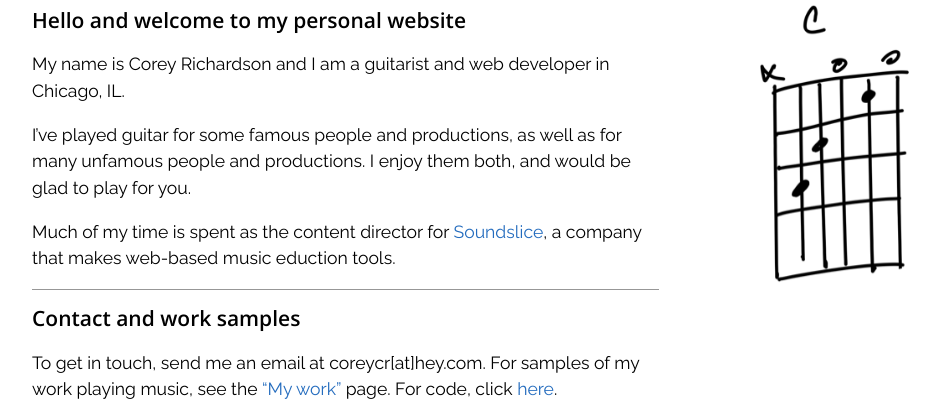
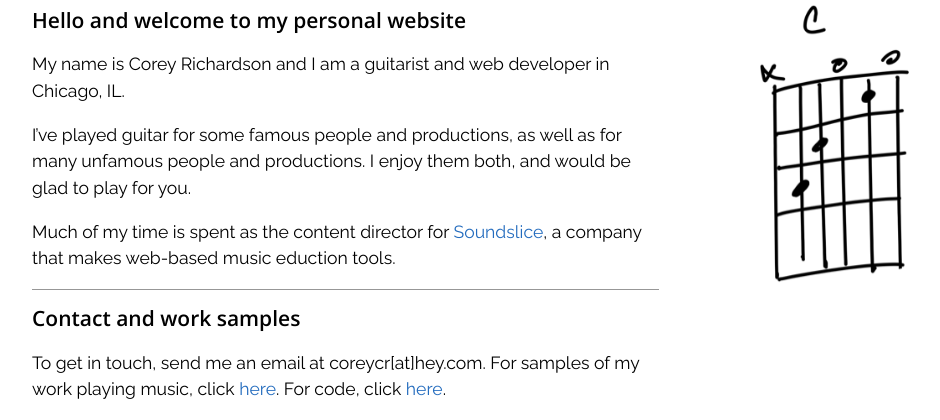
Before and after one commit to thecaprad/coreyguitar, a Django app: template website/templates/website/home.html in a window 1280 px wide. Shown: the part 525-945 px from the top of the page, without its empty margins (160-1100 px from the left). Run offline with Django 3.2, Linux system fonts and the light colour scheme; the template is opened without the code that fills it, so the values that code supplies are empty.

Commit message:
Updated homepage copy to remove broken link to my-work page

```diff
--- a/website/templates/website/home.html
+++ b/website/templates/website/home.html
@@ -23,7 +23,7 @@
         <article class="home-copy">
             <h1>Contact and work samples</h1>
 
-            <p>To get in touch, send me an email at coreycr[at]hey.com. For samples of my work playing music, see the <a href="{% url 'website:my_work' %}">“My work”</a> page. For code, click <a href="https://github.com/thecaprad/">here</a>.</p>
+            <p>To get in touch, send me an email at coreycr[at]hey.com. For samples of my work playing music, click <a href="https://www.youtube.com/user/captainrad" target="_blank">here</a>. For code, click <a href="https://github.com/thecaprad/" target="_blank">here</a>.</p>
         </article>
     </section>
     <img id="mobile-diagram" src="{% static 'website/images/chord-diagram-for-home.png' %}" alt="Chord diagram">
```
